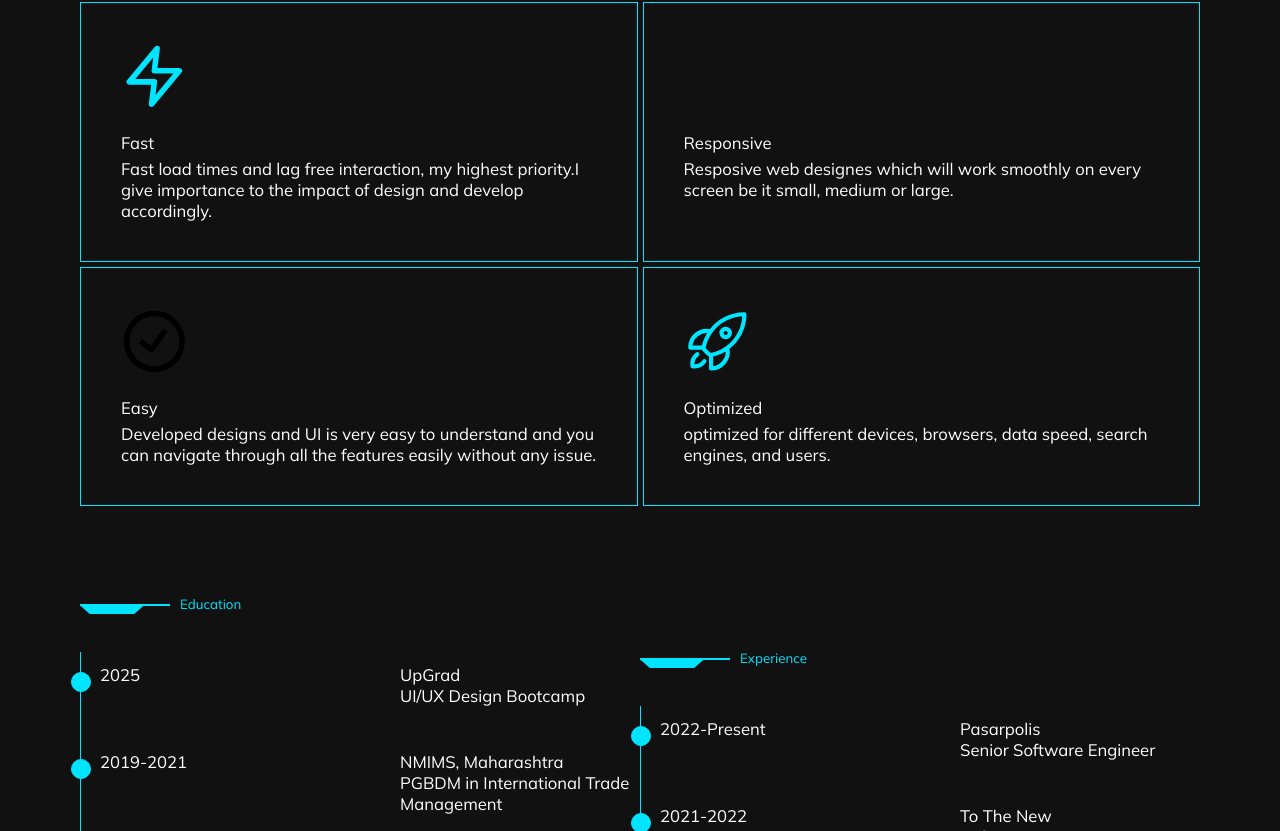
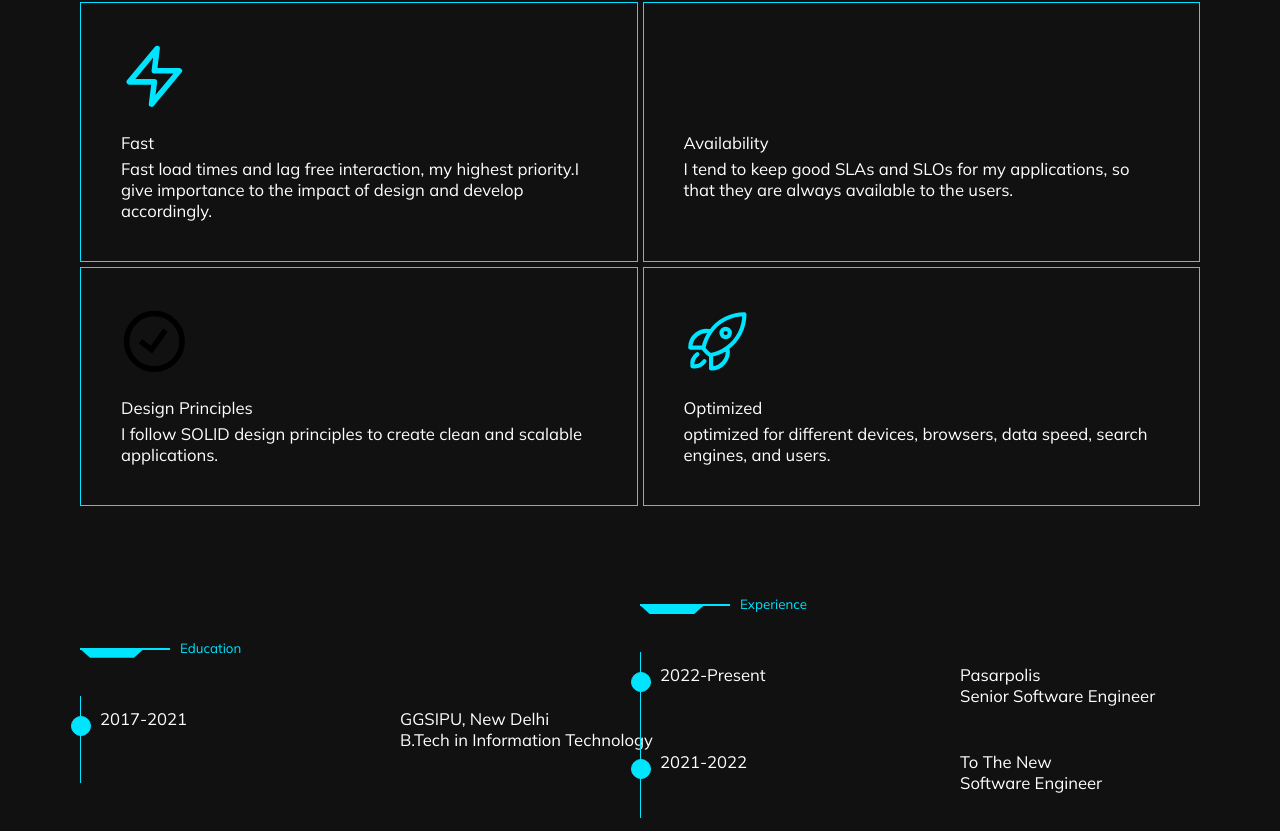
Before and after one commit to abhinavdawar/abhinav_portfolio, a React (Create React App) app: page /about in a window 1280 px wide. Shown: the part 1529-2360 px from the top of the page. Built offline with nearby package versions, Linux system fonts and the light colour scheme; some icons are missing; a web font is replaced by a local one.

Commit message:
updating content

```diff
--- a/src/components/Footer/Footer.js
+++ b/src/components/Footer/Footer.js
@@ -7,7 +7,7 @@ const Footer = () => {
 		<div className='footer-container'>
 			<SocialLinks />
 			<p>
-				{/* Made with <span className='heart'>&#x2764;</span> by VAISHALI MADAN */}
+				{/* Made with <span className='heart'>&#x2764;</span> by ABHINAV DAWAR */}
 			</p>
 		</div>
 	);
--- a/src/components/common/Data.js
+++ b/src/components/common/Data.js
@@ -43,15 +43,15 @@ export const featuresArray = [
 	},
 	{
 		icon: <PiDevicesBold />,
-		title: 'Responsive',
+		title: 'Availability',
 		description:
-			'Resposive web designes which will work smoothly on every screen be it small, medium or large.',
+			'I tend to keep good SLAs and SLOs for my applications, so that they are always available to the users.',
 	},
 	{
 		icon: <GrStatusGood />,
-		title: 'Easy',
+		title: 'Design Principles',
 		description:
-			'Developed designs and UI is very easy to understand and you can navigate through all the features easily without any issue.',
+			'I follow SOLID design principles to create clean and scalable applications.',
 	},
 	{
 		icon: <HiOutlineRocketLaunch />,
@@ -100,19 +100,9 @@ export const skillArrayB = [
 
 export const educationArray = [
 	{
-		period: '2025',
-		instituteName: 'UpGrad',
-		education: 'UI/UX Design Bootcamp',
-	},
-	{
-		period: '2019-2021',
-		instituteName: 'NMIMS, Maharashtra',
-		education: 'PGBDM in International Trade Management',
-	},
-	{
-		period: '2012–2015',
-		instituteName: 'NIIFT, Mohali',
-		education: 'BSc. Fashion Technology',
+		period: '2017-2021',
+		instituteName: 'GGSIPU, New Delhi',
+		education: 'B.Tech in Information Technology',
 	},
 ];
 
@@ -143,7 +133,7 @@ export const projectsArray = [
 		name: 'Web Crawler',
 		description:
 			'Developed a web crawler using Python and Scrapy to scrape data from multiple websites and store it in a database for further analysis.',
-		link: 'https://webmagic.netlify.app/',
+		link: 'https://github.com/abhinavdawar/crawler',
 		image: project3,
 	}
 ];
```
Also changed, not shown: public/manifest.json.
